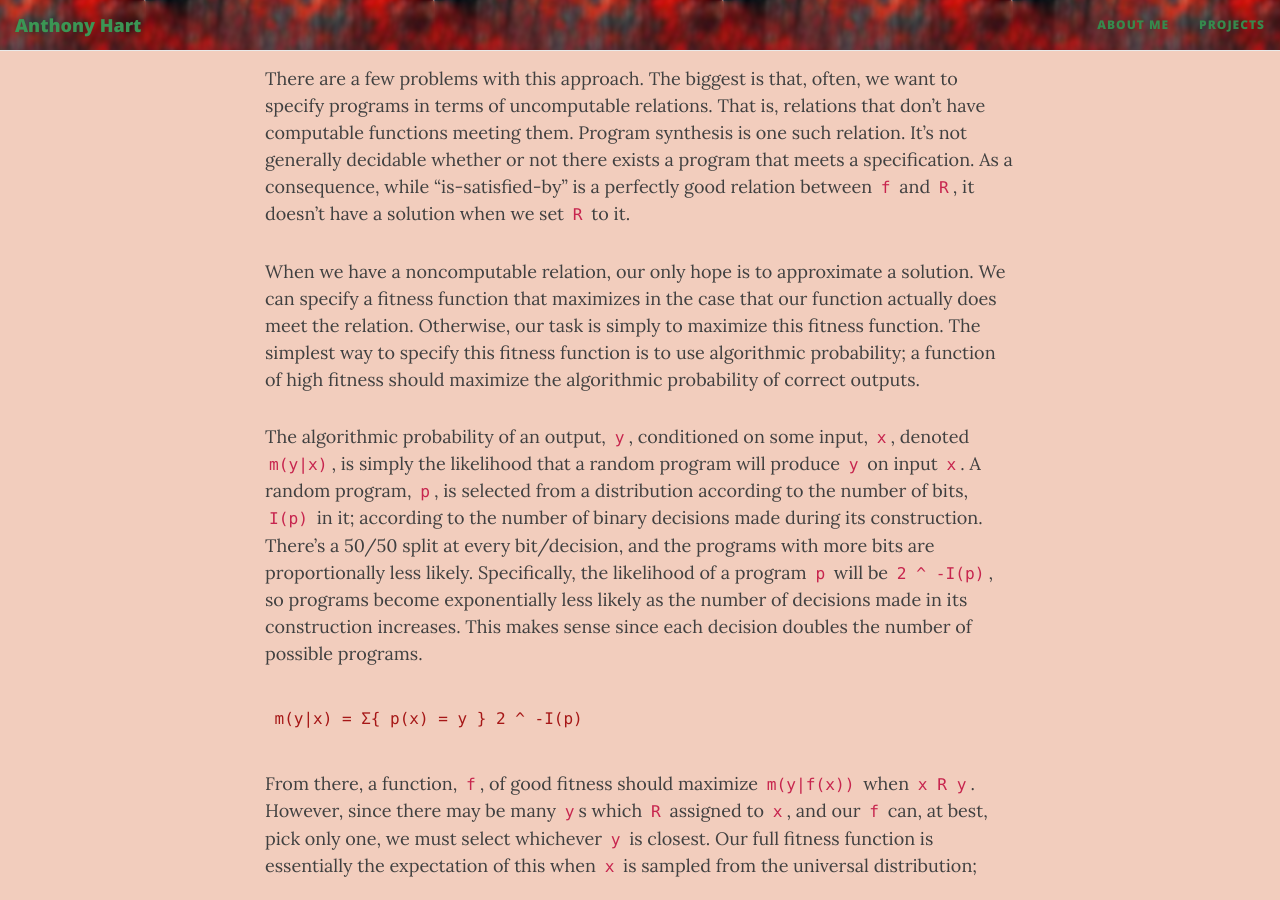
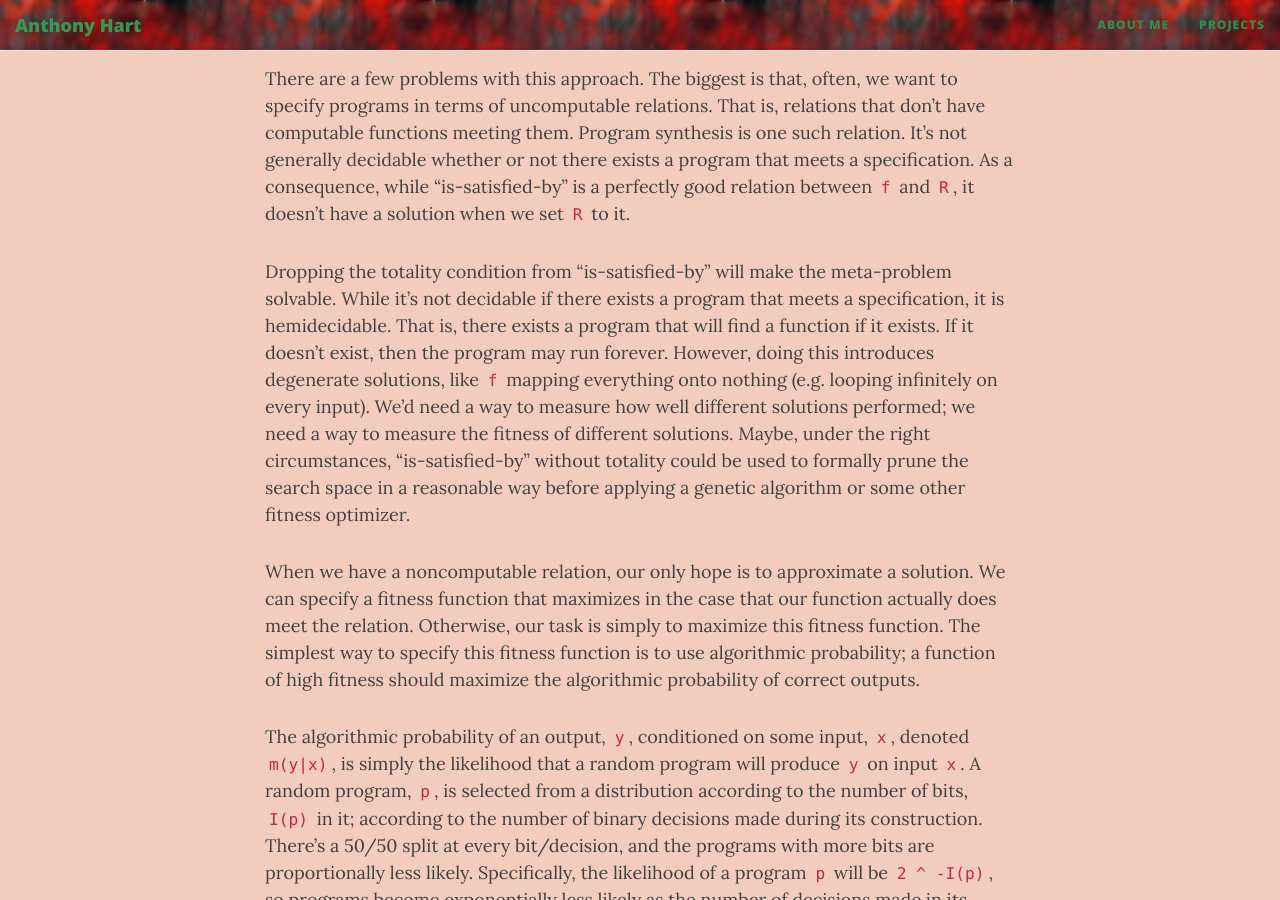
Before and after one commit to AHartNtkn/AHartNtkn.github.io, a Jekyll site: the page built from _posts/2020-10-07-Program-Synthesis-Specification.md, in a window 1280 px wide and 900 px high, scrolled down 1211 px. Built offline with Jekyll 4.4.1, drawn with Linux system fonts in a browser that asks for light colours; nearby versions of some CDN libraries; some of the changed text lies outside the part shown.

Commit message:
Improve statement on non-totality.

```diff
--- a/_posts/2020-10-07-Program-Synthesis-Specification.md
+++ b/_posts/2020-10-07-Program-Synthesis-Specification.md
@@ -23,6 +23,8 @@ In the ideal case, we can just give the following series of inequalities;
 That first condition states that any pair `(x, y)` such that `f(x) = y` must also satisfy `x R y`. That is, a function meeting the relational specification is a sub relation. The second condition states that `f` is functional, that every input is mapped onto, at most, a single output. That third condition is totality, stating that everything is mapped onto, at least, one output. By solving this system of inequalities using relational algebra, as described, for instance, in [Program Design by Calculation](http://www4.di.uminho.pt/~jno/ps/pdbc.pdf), we can derive a function meeting this specification algebraically.
 
 There are a few problems with this approach. The biggest is that, often, we want to specify programs in terms of uncomputable relations. That is, relations that don't have computable functions meeting them. Program synthesis is one such relation. It's not generally decidable whether or not there exists a program that meets a specification. As a consequence, while "is-satisfied-by" is a perfectly good relation between `f` and `R`, it doesn't have a solution when we set `R` to it.
+
+Dropping the totality condition from "is-satisfied-by" will make the meta-problem solvable. While it's not decidable if there exists a program that meets a specification, it is hemidecidable. That is, there exists a program that will find a function if it exists. If it doesn't exist, then the program may run forever. However, doing this introduces degenerate solutions, like `f` mapping everything onto nothing (e.g. looping infinitely on every input). We'd need a way to measure how well different solutions performed; we need a way to measure the fitness of different solutions. Maybe, under the right circumstances, "is-satisfied-by" without totality could be used to formally prune the search space in a reasonable way before applying a genetic algorithm or some other fitness optimizer.
 
 When we have a noncomputable relation, our only hope is to approximate a solution. We can specify a fitness function that maximizes in the case that our function actually does meet the relation. Otherwise, our task is simply to maximize this fitness function. The simplest way to specify this fitness function is to use algorithmic probability; a function of high fitness should maximize the algorithmic probability of correct outputs.
 
```
Also changed, not shown: other parts of _posts/2020-10-07-Program-Synthesis-Specification.md (+0 -2 lines).
